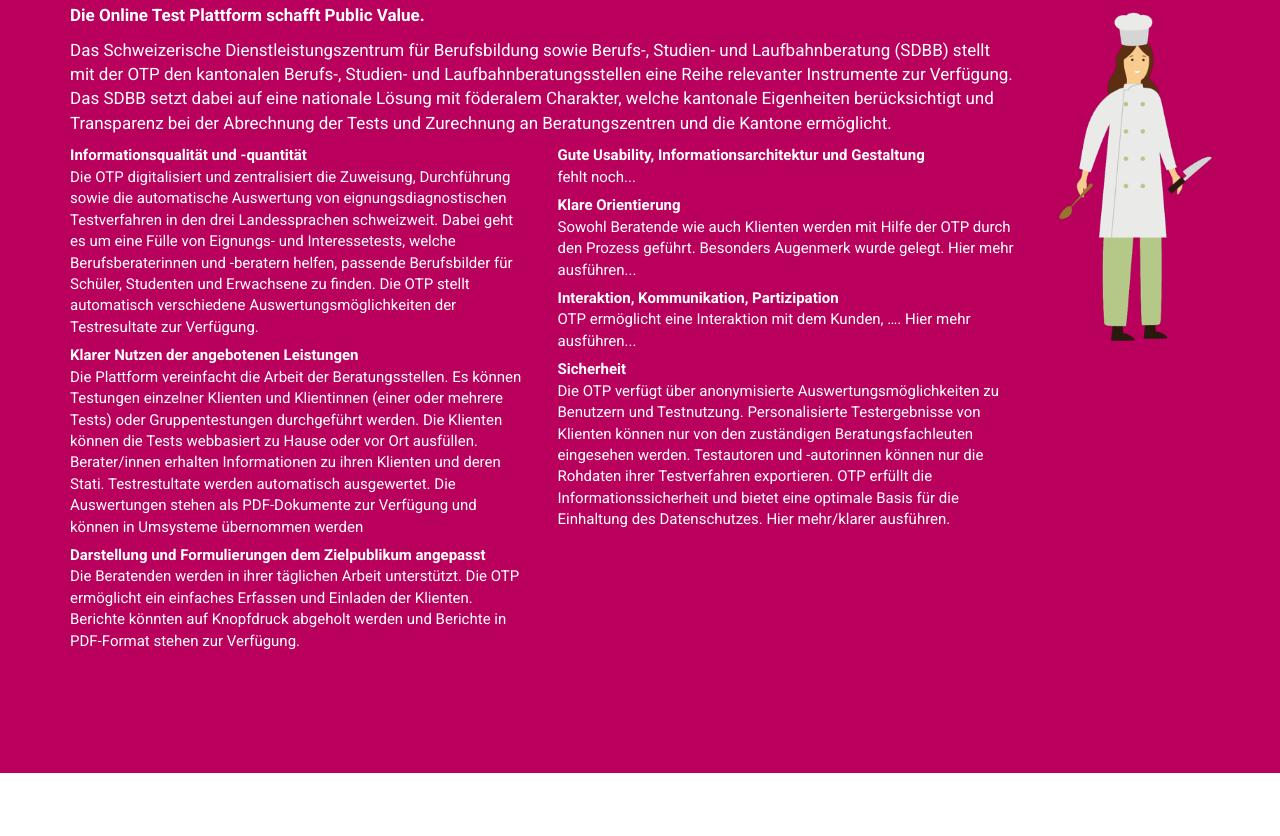
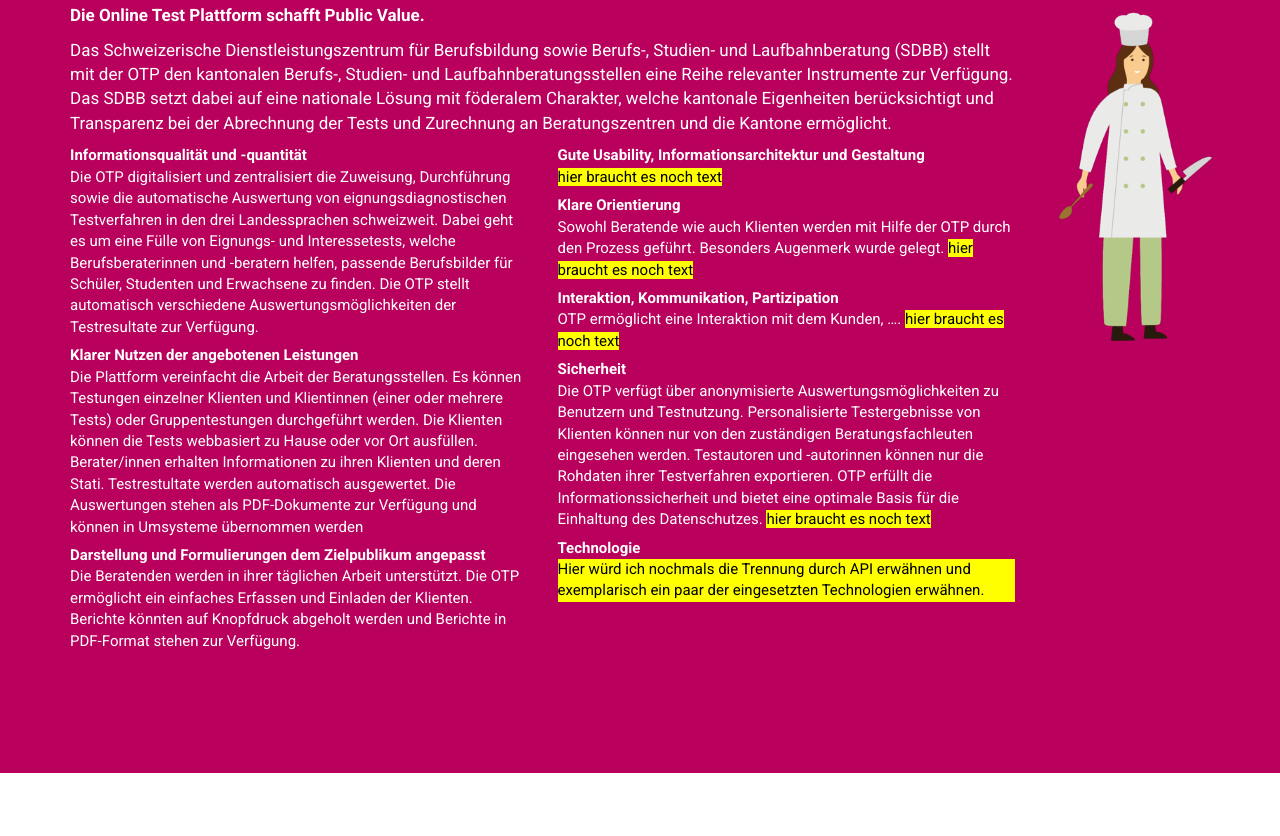
Before and after one commit to cloud-solutions/microsite-sdbb-otp, a website: page public/index.html in a window 1280 px wide. Shown: the part 1984-2820 px from the top of the page. Drawn offline with nearby package versions, Linux system fonts and the light colour scheme; files that its build step writes are made by us from their sources.

Commit message:
placeholder-texte hervorheben

```diff
--- a/public/index.html
+++ b/public/index.html
@@ -197,7 +197,7 @@
                                     Gute Usability, Informationsarchitektur und Gestaltung
                                 </dt>
                                 <dd>
-                                    fehlt noch...
+                                    <span class="placeholder-text">hier braucht es noch text</span>
                                 </dd>
                                 <dt>
                                     Klare Orientierung
@@ -205,14 +205,14 @@
                                 <dd>
                                     Sowohl Beratende wie auch Klienten werden mit Hilfe der OTP durch den Prozess geführt.
                                     Besonders Augenmerk wurde gelegt.
-                                    Hier mehr ausführen...
+                                    <span class="placeholder-text">hier braucht es noch text</span>
                                 </dd>
                                 <dt>
                                     Interaktion, Kommunikation, Partizipation
                                 </dt>
                                 <dd>
                                     OTP ermöglicht eine Interaktion mit dem Kunden, ….
-                                    Hier mehr ausführen...
+                                    <span class="placeholder-text">hier braucht es noch text</span>
                                 </dd>
                                 <dt>
                                     Sicherheit
@@ -224,8 +224,11 @@
                                     exportieren. OTP erfüllt die Informationssicherheit und bietet eine optimale Basis für die
                                     Einhaltung des Datenschutzes.
 
-                                    Hier mehr/klarer ausführen.
+                                    <span class="placeholder-text">hier braucht es noch text</span>
                                 </dd>
+                                <dt>Technologie</dt>
+                                <dd class="placeholder-text">Hier würd ich nochmals die Trennung durch API erwähnen und exemplarisch ein paar der
+                                    eingesetzten Technologien erwähnen.</dd>
                             </dl>
                         </div>
                     </div>
@@ -250,6 +253,8 @@
                     <img class="visible-lg" src="img/counselor.png" width="100%" />
                 </div>
                 <div class="col-lg-9">
+                    <span class="placeholder-text">hier würd ich in kürze die allerwichtigsten punkte von oben auflisten,
+                    wie von Micaëla vorgeschlagen</span>
                     <ul>
                         <li>Digitalisierung des Pen & Paper Approach (Kostensparen, erleichterter Zugang, Standardisierung)</li>
                         <li>Automatische Auswertungen (mehr Effizienz, weniger Fehleranfälligkeit)</li>
--- a/public/less/main.less
+++ b/public/less/main.less
@@ -440,3 +440,8 @@
   width: 100%;
   height: 100%;
 }
+
+.placeholder-text {
+  background-color: yellow;
+  color: black;
+}
```
